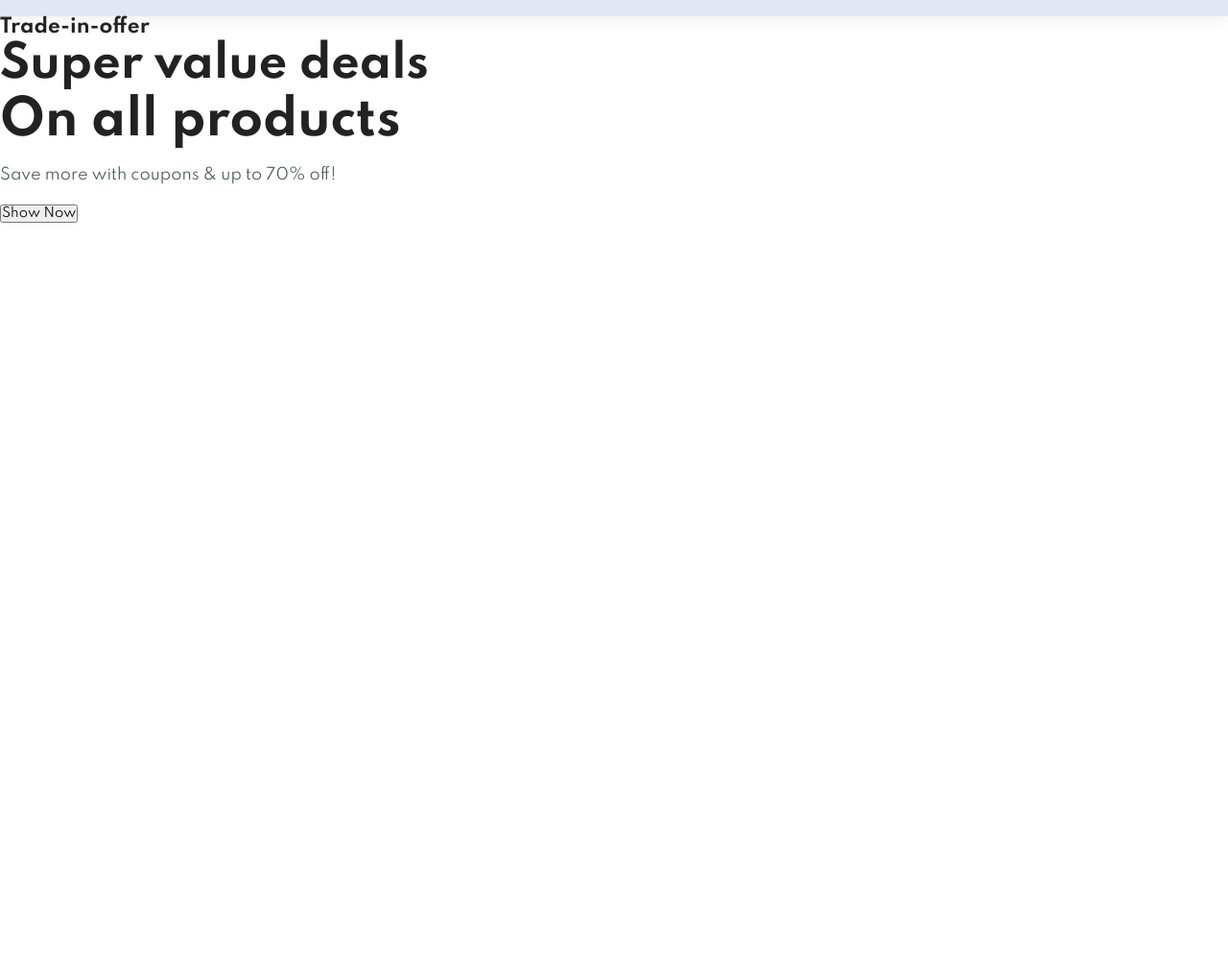
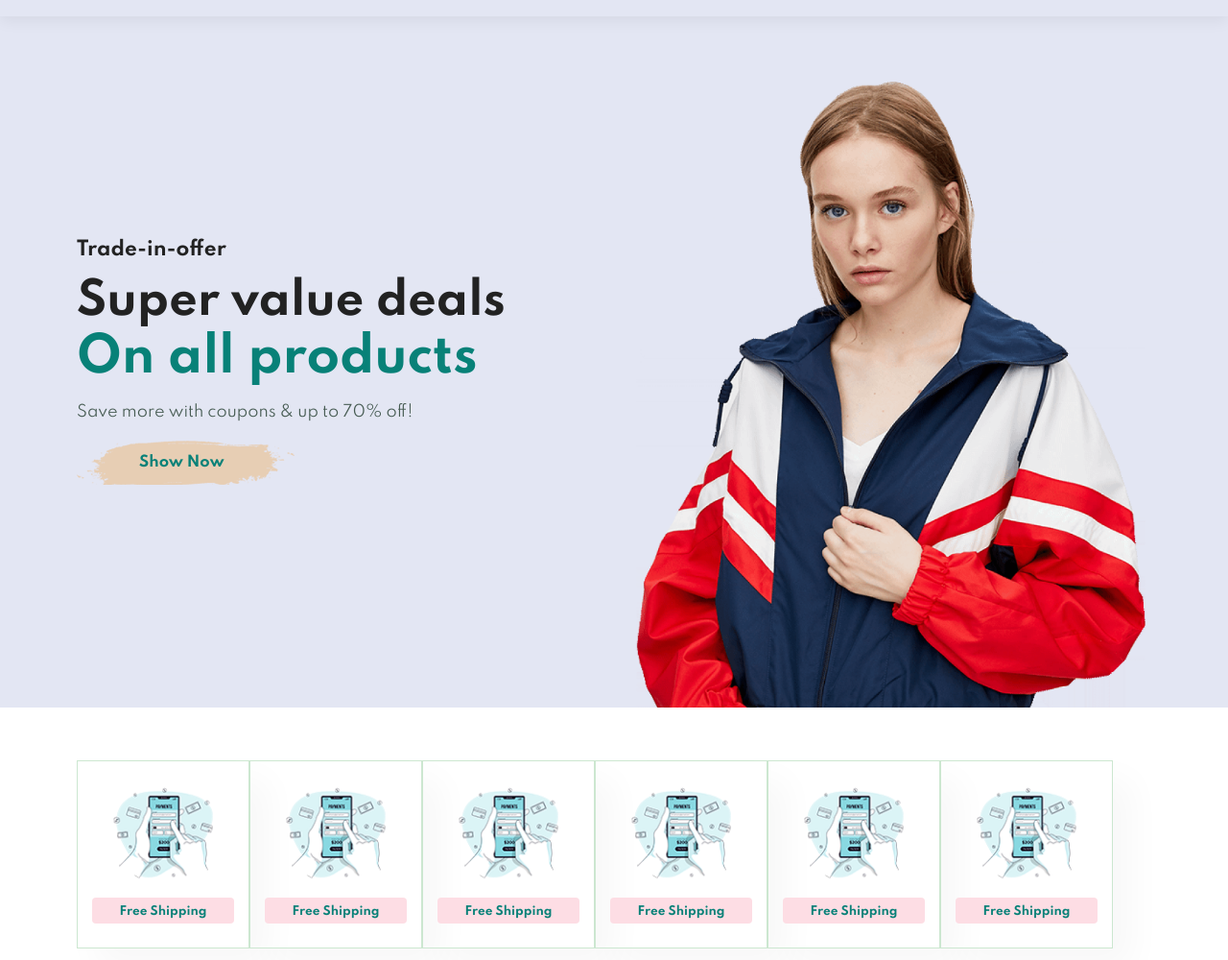
Before and after one commit to Mohammad-Asif-Web/Cara-A-Multipage-Modern-Ecommerce-Website, a website: page index.html in a window 1280 px wide. Shown: the part 68-1068 px from the top of the page at 96% size. Before the commit the page ends 800 px from the top, so only its background shows below. Drawn offline with Linux system fonts and the light colour scheme.

Commit message:
new codes added to html and css

```diff
--- a/assets/css/style.css
+++ b/assets/css/style.css
@@ -50,6 +50,10 @@ body{
         padding: 20px 80px;
         background: #e3e6f3;
         box-shadow: 0 5px 15px rgba(0, 0, 0, 0.06);
+        /* z-index: 999; */
+        position: sticky;
+        top: 0;
+        left: 0;
     }
     #navbar{
         display: flex;
@@ -84,6 +88,65 @@ body{
 /* ==========Header end */
 
 /* ==========Hero Start */
+    #hero{
+        background-image: url("../../img/hero4.png");
+        height: 90vh;
+        width: 100%;
+        background-position: top 25% right 0;
+        background-size: cover;
+        padding: 0 80px;
+        display: flex;
+        flex-direction: column;
+        align-items: flex-start;
+        justify-content: center;
+    }
+    #hero h4{
+        padding-bottom: 15px;
+    }
+    #hero h1{
+        color: #088178;
+    }
+    #hero button{
+        background-image: url("../../img/button.png");
+        background-color: transparent;
+        color: #088178;
+        border: 0;
+        padding: 14px 80px 14px 65px;
+        background-repeat: no-repeat;
+        cursor: pointer;
+        font-weight: 700;
+        font-size: 15px;
+    }
+/* ==========Hero End============== */
 
+/* ==========Feature Start=========== */
+#feature{
+    display: flex;
+    align-items: center;
+    /* justify-content: space-between; */
+    flex-wrap: wrap;
+}
 
-/* ==========Hero End */
+#feature .fe-box{
+    width: 180px;
+    text-align: center;
+    padding: 25px 15px;
+    box-shadow: 20px 20px 34px rgba(0, 0, 0, 0.03);
+    border: 1px solid #cce7d0;
+    margin: 15px 0;
+}
+#feature .fe-box:hover{
+    box-shadow: 10px 10px 54px rgba(70, 62, 221, 0.1);
+}
+#feature .fe-box h6{
+    display: block;
+    padding: 9px 8px 6px 8px;
+    line-height: 1;
+    border-radius: 4px;
+    color: #088178;
+    background-color: #fddde4;
+}
+#feature .fe-box img{
+    width: 100%;
+    margin-bottom: 10px;
+}
--- a/index.html
+++ b/index.html
@@ -10,6 +10,7 @@
 </head>
 <body>
 
+    <!-- HEADER SECTION -->
     <section id="header">
         <a href="#"><img src="img/logo.png" alt="logo"></a>
         <ul id="navbar">
@@ -22,6 +23,7 @@
         </ul>
     </section>
 
+    <!-- HERO SECTION -->
     <section id="hero">
         <h4>Trade-in-offer</h4>
         <h2>Super value deals</h2>
@@ -30,6 +32,46 @@
         <button>Show Now</button>
     </section>
 
+    <!-- FEATURE SECTION -->
+    <section id="feature" class="section-p1">
+        <div class="fe-box">
+            <img src="img/features/f1.png" alt="feature-img1">
+            <h6>Free Shipping</h6>
+        </div>
+        <div class="fe-box">
+            <img src="img/features/f1.png" alt="feature-img1">
+            <h6>Free Shipping</h6>
+        </div>
+        <div class="fe-box">
+            <img src="img/features/f1.png" alt="feature-img1">
+            <h6>Free Shipping</h6>
+        </div>
+        <div class="fe-box">
+            <img src="img/features/f1.png" alt="feature-img1">
+            <h6>Free Shipping</h6>
+        </div>
+        <div class="fe-box">
+            <img src="img/features/f1.png" alt="feature-img1">
+            <h6>Free Shipping</h6>
+        </div>
+        <div class="fe-box">
+            <img src="img/features/f1.png" alt="feature-img1">
+            <h6>Free Shipping</h6>
+        </div>
+    </section>
+
+
+
+
+
+
+
+
+
+
+
+
+
     <script src="./assets/js/main.js"></script>
 </body>
 </html>
```
